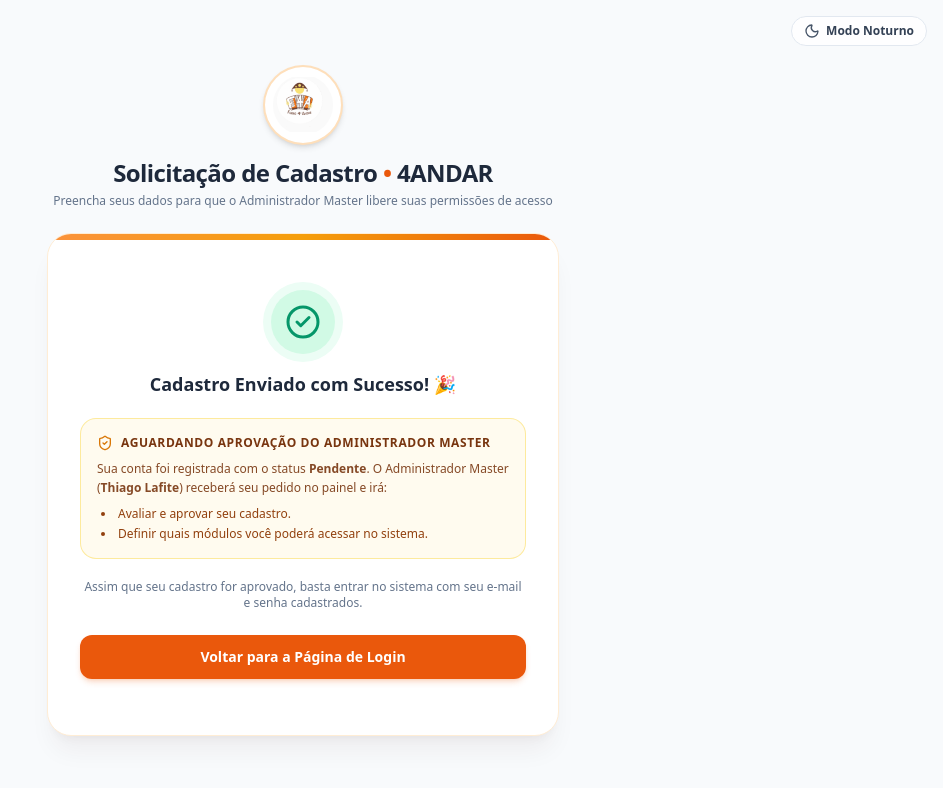
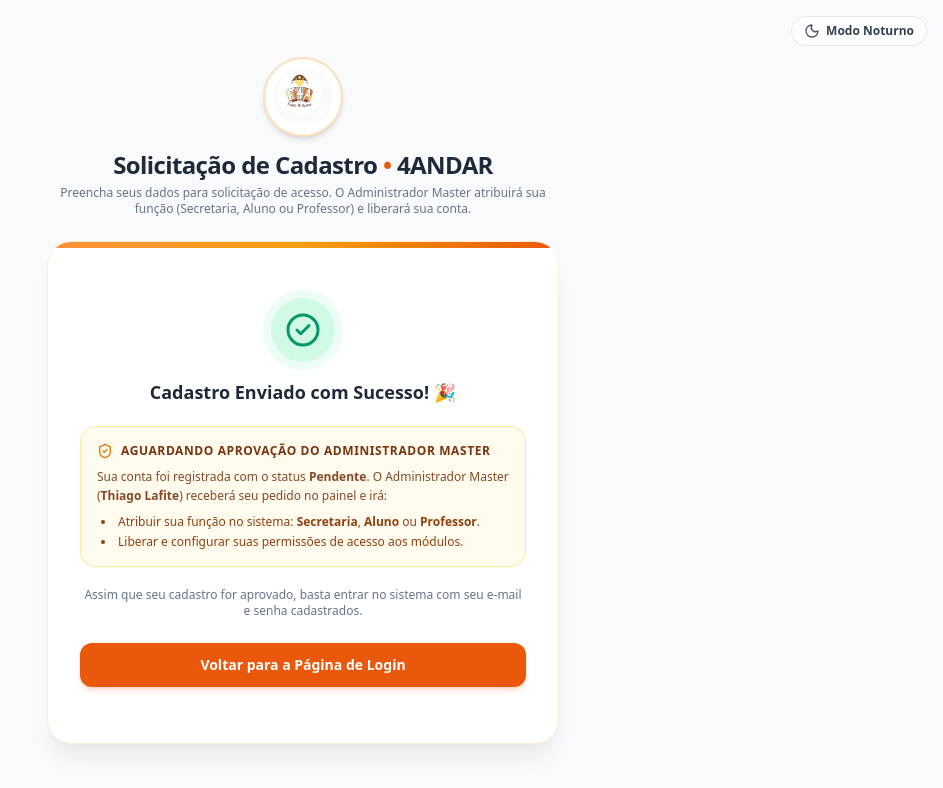
Before and after one commit to thiagolafite/4ANDAR, a React (Vite) app in the folder client/: page /cadastro in a window 1280 px wide. Both pictures are taken after typing "Sample", "name@example.com", "Sample", "Sample123", "Sample123" into the empty fields and a click on the button "Enviar Solicitação de Cadastro". Shown: the top 788 px of the page, without its empty margins (337-1280 px from the left). Built offline with nearby package versions, Linux system fonts and the light colour scheme; no server answers.

Commit message:
feat: remover selecao de cargo no cadastro e centralizar atribuicao (secretaria, aluno, professor) no usuario master

```diff
--- a/client/src/components/layout/Sidebar.tsx
+++ b/client/src/components/layout/Sidebar.tsx
@@ -46,8 +46,9 @@
   if (!currentUser) return null;
 
   const isMaster = Boolean(currentUser.is_master || currentUser.role === 'master' || currentUser.tipo_usuario === 'AdminMaster');
-  const isAluno = currentUser.role === 'aluno' || (!isMaster && currentUser.role !== 'professor' && currentUser.tipo_usuario === 'Aluno');
+  const isAluno = currentUser.role === 'aluno' || (!isMaster && currentUser.role !== 'professor' && currentUser.role !== 'secretaria' && currentUser.tipo_usuario === 'Aluno');
   const isProfessor = currentUser.role === 'professor';
+  const isSecretaria = currentUser.role === 'secretaria';
 
   const isItemActive = (to: string) => {
     if (to.includes('?')) {
--- a/client/src/components/modals/GlobalSearchModal.tsx
+++ b/client/src/components/modals/GlobalSearchModal.tsx
@@ -14,7 +14,7 @@
   } = useApp();
 
   const isMaster = Boolean(currentUser.is_master || currentUser.role === 'master' || currentUser.tipo_usuario === 'AdminMaster');
-  const isAluno = currentUser.role === 'aluno' || (!isMaster && currentUser.role !== 'professor' && currentUser.tipo_usuario === 'Aluno');
+  const isAluno = currentUser.role === 'aluno' || (!isMaster && currentUser.role !== 'professor' && currentUser.role !== 'secretaria' && currentUser.tipo_usuario === 'Aluno');
 
   const [query, setQuery] = useState('');
   const inputRef = useRef<HTMLInputElement>(null);
--- a/client/src/components/modals/StudentDetailsModal.tsx
+++ b/client/src/components/modals/StudentDetailsModal.tsx
@@ -35,7 +35,7 @@
   } = useApp();
 
   const isMaster = Boolean(currentUser?.is_master || currentUser?.role === 'master' || currentUser?.tipo_usuario === 'AdminMaster');
-  const isAluno = currentUser?.role === 'aluno' || (!isMaster && currentUser?.role !== 'professor' && currentUser?.tipo_usuario === 'Aluno');
+  const isAluno = currentUser?.role === 'aluno' || (!isMaster && currentUser?.role !== 'professor' && currentUser?.role !== 'secretaria' && currentUser?.tipo_usuario === 'Aluno');
 
   const [activeTab, setActiveTab] = useState<'dados' | 'pagamentos' | 'presencas' | 'nivelamento'>('dados');
   const [formData, setFormData] = useState<Aluno | null>(null);
--- a/client/src/context/AppContext.tsx
+++ b/client/src/context/AppContext.tsx
@@ -571,7 +571,7 @@
         }
         const mappedUser = {
           ...data.user,
-          tipo_usuario: data.user.tipo_usuario || (data.user.is_master || data.user.role === 'master' ? 'AdminMaster' : (data.user.role === 'professor' || data.user.role === 'admin' ? 'Equipe' : 'Aluno'))
+          tipo_usuario: data.user.tipo_usuario || (data.user.is_master || data.user.role === 'master' ? 'AdminMaster' : (data.user.role === 'professor' || data.user.role === 'admin' || data.user.role === 'secretaria' ? 'Equipe' : 'Aluno'))
         };
         setToken(data.token);
         setCurrentUserState(mappedUser);
@@ -661,18 +661,18 @@
         return { success: false, error: 'Este e-mail já está cadastrado no sistema.' };
       }
 
-      const role: UserRole = userData.cargo_pretendido === 'professor' ? 'professor' : userData.cargo_pretendido === 'admin' ? 'admin' : 'aluno';
+      const role: UserRole = 'pendente';
       const novoUsuario: User = {
         id: 'usr_' + Date.now(),
         nome: userData.nome.trim(),
         email: cleanEmail,
         telefone: userData.telefone || '',
-        role,
-        tipo_usuario: role === 'aluno' ? 'Aluno' : 'Equipe',
+        role: 'pendente',
+        tipo_usuario: 'Aluno',
         status: 'pendente',
         is_master: false,
-        permissoes: role === 'aluno' ? { alunos: { view: true }, cronograma: { view: true }, presenca: { checkin: true } } : { alunos: { view: true } },
-        cargo_pretendido: userData.cargo_pretendido,
+        permissoes: { alunos: { view: false } },
+        cargo_pretendido: userData.cargo_pretendido || 'Pendente (Aguardando Classificação do Master)',
         data_cadastro: new Date().toISOString()
       };
 
@@ -711,7 +711,7 @@
     // 3. O nivelamento dele
     // 4. Marcar presença na aula
     // Qualquer outro acesso é restrito para Master e Professor
-    const isAluno = currentUser.role === 'aluno' || currentUser.tipo_usuario === 'Aluno';
+    const isAluno = currentUser.role === 'aluno' || (!currentUser.is_master && currentUser.role !== 'master' && currentUser.role !== 'professor' && currentUser.role !== 'secretaria' && currentUser.role !== 'admin' && currentUser.tipo_usuario === 'Aluno');
     if (isAluno) {
       if (module === 'eventos') return true;
       if (module === 'aulas' && (action === 'view_own' || !action)) return true;
--- a/client/src/pages/AvisosPage.tsx
+++ b/client/src/pages/AvisosPage.tsx
@@ -25,7 +25,7 @@
 
   const isMaster = Boolean(currentUser.is_master || currentUser.role === 'master' || currentUser.tipo_usuario === 'AdminMaster');
   const isProfessor = currentUser.role === 'professor' || currentUser.tipo_usuario === 'Equipe';
-  const isAluno = currentUser.role === 'aluno' || (!isMaster && !isProfessor && currentUser.tipo_usuario === 'Aluno');
+  const isAluno = currentUser.role === 'aluno' || (!isMaster && !isProfessor && currentUser.role !== 'secretaria' && currentUser.tipo_usuario === 'Aluno');
 
   const canManage = isMaster || isProfessor || hasPermission('avisos', 'manage');
 
--- a/client/src/pages/CadastroPage.tsx
+++ b/client/src/pages/CadastroPage.tsx
@@ -1,7 +1,7 @@
 import React, { useState } from 'react';
 import { useNavigate, Link } from 'react-router-dom';
 import { useApp } from '../context/AppContext';
-import { User, Mail, Lock, Phone, Briefcase, CheckCircle2, AlertCircle, ArrowLeft, ShieldCheck, Eye, EyeOff, Moon, Sun } from 'lucide-react';
+import { User, Mail, Lock, Phone, CheckCircle2, AlertCircle, ArrowLeft, ShieldCheck, Eye, EyeOff, Moon, Sun } from 'lucide-react';
 
 export const CadastroPage: React.FC = () => {
   const navigate = useNavigate();
@@ -10,7 +10,6 @@
   const [nome, setNome] = useState('');
   const [email, setEmail] = useState('');
   const [telefone, setTelefone] = useState('');
-  const [cargoPretendido, setCargoPretendido] = useState('Aluno');
   const [senha, setSenha] = useState('');
   const [confirmSenha, setConfirmSenha] = useState('');
   const [showPassword, setShowPassword] = useState(false);
@@ -42,7 +41,7 @@
       nome: nome.trim(),
       email: email.trim().toLowerCase(),
       telefone: telefone.trim(),
-      cargo_pretendido: cargoPretendido,
+      cargo_pretendido: 'Aguardando Classificação do Master',
       senha
     });
     setLoading(false);
@@ -87,7 +86,7 @@
             Solicitação de Cadastro <span className="text-brand-600">•</span> 4ANDAR
           </h1>
           <p className="text-xs text-slate-500 mt-1 font-medium">
-            Preencha seus dados para que o Administrador Master libere suas permissões de acesso
+            Preencha seus dados para solicitação de acesso. O Administrador Master atribuirá sua função (Secretaria, Aluno ou Professor) e liberará sua conta.
           </p>
         </div>
 
@@ -115,8 +114,8 @@
                   Sua conta foi registrada com o status <strong>Pendente</strong>. O Administrador Master (<strong>Thiago Lafite</strong>) receberá seu pedido no painel e irá:
                 </p>
                 <ul className="text-xs text-amber-800 list-disc list-inside space-y-1 pl-1">
-                  <li>Avaliar e aprovar seu cadastro.</li>
-                  <li>Definir quais módulos você poderá acessar no sistema.</li>
+                  <li>Atribuir sua função no sistema: <strong>Secretaria</strong>, <strong>Aluno</strong> ou <strong>Professor</strong>.</li>
+                  <li>Liberar e configurar suas permissões de acesso aos módulos.</li>
                 </ul>
               </div>
 
@@ -182,8 +181,6 @@
                 </div>
               </div>
 
-              {/* Telefone & Perfil em 2 Colunas */}
-              <div className="grid grid-cols-1 sm:grid-cols-2 gap-3">
               {/* Telefone */}
               <div>
                 <label className="block text-xs font-bold uppercase tracking-wider text-slate-700 mb-1">
@@ -200,28 +197,6 @@
                     placeholder="(11) 99999-9999"
                     className="w-full pl-10 pr-3 py-2 rounded-xl border border-slate-200 bg-slate-50/50 text-sm text-slate-800 focus:outline-none focus:ring-2 focus:ring-brand-500 focus:bg-white"
                   />
-                  </div>
-                </div>
-
-                {/* Perfil Pretendido */}
-                <div>
-                  <label className="block text-xs font-bold uppercase tracking-wider text-slate-700 mb-1">
-                    Perfil Pretendido
-                  </label>
-                  <div className="relative">
-                    <div className="absolute inset-y-0 left-0 pl-3.5 flex items-center pointer-events-none text-slate-400">
-                      <Briefcase className="h-4 w-4" />
-                    </div>
-                    <select
-                      value={cargoPretendido}
-                      onChange={(e) => setCargoPretendido(e.target.value)}
-                      className="w-full pl-10 pr-3 py-2 rounded-xl border border-slate-200 bg-slate-50/50 text-sm text-slate-800 focus:outline-none focus:ring-2 focus:ring-brand-500 focus:bg-white"
-                    >
-                      <option value="Aluno">Aluno</option>
-                      <option value="Professor">Professor / Instrutor</option>
-                      <option value="Administrador">Administrativo / Secretaria</option>
-                    </select>
-                  </div>
                 </div>
               </div>
 
@@ -275,7 +250,7 @@
 
               {/* Informative Note */}
               <div className="rounded-xl bg-orange-50/70 border border-orange-200/60 p-3 text-[11px] text-slate-600 leading-relaxed">
-                ℹ️ <strong>Como funciona a liberação:</strong> Ao enviar seu cadastro, ele ficará pendente até que o <strong>Administrador Master (Thiago Lafite)</strong> aprove e configure as permissões da sua conta.
+                ℹ️ <strong>Como funciona a liberação:</strong> Ao enviar seu cadastro, ele ficará pendente até que o <strong>Administrador Master (Thiago Lafite)</strong> aprove e defina sua atribuição (Secretaria, Aluno ou Professor) e configure suas permissões.
               </div>
 
               {/* Submit */}
--- a/client/src/pages/DashboardPage.tsx
+++ b/client/src/pages/DashboardPage.tsx
@@ -46,7 +46,7 @@
 
   const navigate = useNavigate();
   const isMaster = Boolean(currentUser.is_master || currentUser.role === 'master' || currentUser.tipo_usuario === 'AdminMaster');
-  const isAluno = currentUser.role === 'aluno' || (!isMaster && currentUser.role !== 'professor' && currentUser.tipo_usuario === 'Aluno');
+  const isAluno = currentUser.role === 'aluno' || (!isMaster && currentUser.role !== 'professor' && currentUser.role !== 'secretaria' && currentUser.tipo_usuario === 'Aluno');
   const isEquipe = !isAluno;
 
   // Safe alunoLogado fallback when database is empty
--- a/client/src/pages/UsuariosPage.tsx
+++ b/client/src/pages/UsuariosPage.tsx
@@ -44,7 +44,7 @@
   // Modal State for Approving / Editing Permissions
   const [selectedUser, setSelectedUser] = useState<User | null>(null);
   const [modalMode, setModalMode] = useState<'approve' | 'edit'>('approve');
-  const [selectedPreset, setSelectedPreset] = useState<'aluno' | 'professor' | 'admin' | 'full' | 'custom'>('aluno');
+  const [selectedPreset, setSelectedPreset] = useState<'aluno' | 'professor' | 'secretaria' | 'full' | 'custom'>('aluno');
   const [editRole, setEditRole] = useState<UserRole>('aluno');
   const [editCargo, setEditCargo] = useState('Aluno');
   const [editPerms, setEditPerms] = useState<PermissoesUsuario>({});
@@ -83,8 +83,10 @@
 
     if (user.role === 'professor' || /prof/i.test(user.cargo_pretendido || '')) {
       setSelectedPreset('professor');
-    } else if (user.role === 'admin' || /secretar|admin/i.test(user.cargo_pretendido || '')) {
-      setSelectedPreset('admin');
+    } else if (user.role === 'secretaria' || /secretar/i.test(user.cargo_pretendido || '')) {
+      setSelectedPreset('secretaria');
+    } else if (user.role === 'admin' || /admin/i.test(user.cargo_pretendido || '')) {
+      setSelectedPreset('secretaria');
     } else {
       setSelectedPreset('aluno');
       if (mode === 'approve' && (!user.permissoes || Object.keys(user.permissoes).length === 0)) {
@@ -94,7 +96,7 @@
   };
 
   // Quick Preset Helper
-  const applyPreset = (preset: 'aluno' | 'professor' | 'admin' | 'full') => {
+  const applyPreset = (preset: 'aluno' | 'professor' | 'secretaria' | 'full') => {
     setSelectedPreset(preset);
     if (preset === 'aluno') {
       setEditRole('aluno');
@@ -113,7 +115,7 @@
         equipe: { view: false, manage: false },
         usuarios: { view: false, manage: false, approve: false }
       });
-      showToast('Predefinição de Aluno selecionada e aplicada com sucesso!', 'info');
+      showToast('Função de Aluno selecionada!', 'info');
     } else if (preset === 'professor') {
       setEditRole('professor');
       setEditCargo('Professor / Instrutor');
@@ -131,25 +133,25 @@
         equipe: { view: true, manage: false },
         usuarios: { view: false, manage: false, approve: false }
       });
-      showToast('Predefinição de Professor aplicada!', 'info');
-    } else if (preset === 'admin') {
-      setEditRole('admin');
-      setEditCargo('Administrativo / Secretaria');
+      showToast('Função de Professor selecionada!', 'info');
+    } else if (preset === 'secretaria') {
+      setEditRole('secretaria');
+      setEditCargo('Secretaria / Administrativo');
       setEditPerms({
         all: false,
         dashboard: { view: true },
         alunos: { view: true, create: true, edit: true, delete: false },
-        cronograma: { view: true, edit: true, import_excel: true },
+        cronograma: { view: true, edit: false, import_excel: false },
         presenca: { view: true, checkin: true, manage: true },
         pagamentos: { view: true, manage: true, export: true },
-        nivelamento: { view: true, evaluate: true, schedule: true },
+        nivelamento: { view: true, evaluate: false, schedule: true },
         aulas: { view: true, manage: true },
         eventos: { view: true, manage: true },
         avisos: { view: true, manage: true },
         equipe: { view: true, manage: false },
         usuarios: { view: false, manage: false, approve: false }
       });
-      showToast('Predefinição de Administrativo aplicada!', 'info');
+      showToast('Função de Secretaria selecionada!', 'info');
     } else if (preset === 'full') {
       setEditRole('admin');
       setEditCargo('Coordenador Geral');
@@ -427,7 +429,7 @@
                         <div>
                           <h4 className="text-sm font-bold text-slate-800">{user.nome}</h4>
                           <span className="inline-block mt-0.5 px-2 py-0.5 rounded-md bg-amber-100 text-amber-800 text-[10px] font-bold">
-                            Interesse: {user.cargo_pretendido || 'Aluno'}
+                            {user.cargo_pretendido ? `Classificação: ${user.cargo_pretendido}` : 'Aguardando Atribuição do Master'}
                           </span>
                         </div>
                       </div>
@@ -462,7 +464,7 @@
                         className="flex-1 py-2 px-3 rounded-xl bg-gradient-to-r from-emerald-600 to-teal-600 hover:from-emerald-700 hover:to-teal-700 text-white text-xs font-bold shadow-xs flex items-center justify-center gap-1.5 transition-all cursor-pointer"
                       >
                         <CheckCircle className="h-4 w-4" />
-                        <span>Aprovar & Definir Acessos</span>
+                        <span>Aprovar & Atribuir Função</span>
                       </button>
 
                       <button
@@ -547,6 +549,13 @@
                           <div className="mt-1">
                             <span className="inline-flex items-center gap-1 text-[10px] font-bold text-blue-700 bg-blue-50 px-2 py-0.5 rounded border border-blue-200">
                               👨‍🏫 Membro da Equipe
+                            </span>
+                          </div>
+                        )}
+                        {user.role === 'secretaria' && (
+                          <div className="mt-1">
+                            <span className="inline-flex items-center gap-1 text-[10px] font-bold text-purple-700 bg-purple-50 px-2 py-0.5 rounded border border-purple-200">
+                              📋 Secretaria da Escola
                             </span>
                           </div>
                         )}
@@ -784,9 +793,9 @@
 
                   <button
                     type="button"
-                    onClick={() => applyPreset('admin')}
+                    onClick={() => applyPreset('secretaria')}
                     className={`p-3 rounded-2xl border text-left text-xs font-semibold transition-all cursor-pointer relative ${
-                      selectedPreset === 'admin'
+                      selectedPreset === 'secretaria'
                         ? 'border-brand-500 bg-orange-50/90 shadow-md ring-2 ring-brand-500/20 text-brand-950 font-bold'
                         : 'border-slate-200 hover:border-brand-300 hover:bg-orange-50/30 text-slate-700'
                     }`}
@@ -795,14 +804,14 @@
                       <span className="text-brand-600 font-extrabold text-sm flex items-center gap-1.5">
                         📋 Secretaria
                       </span>
-                      {selectedPreset === 'admin' && (
+                      {selectedPreset === 'secretaria' && (
                         <span className="px-1.5 py-0.5 rounded-full bg-brand-600 text-white text-[9px] font-black uppercase tracking-wider">
                           Ativo
                         </span>
                       )}
                     </div>
                     <div className="text-[11px] text-slate-500 font-normal leading-tight">
-                      Alunos, Pagamentos & Grade
+                      Alunos, Pagamentos & Eventos
                     </div>
                   </button>
 
@@ -850,25 +859,38 @@
 
                 <div>
                   <label className="block text-xs font-bold uppercase tracking-wider text-slate-700 mb-1">
-                    Tipo de Perfil Base
+                    Atribuir Perfil (Exclusivo Master)
                   </label>
                   <select
                     value={editRole}
                     onChange={(e) => {
                       const newRole = e.target.value as UserRole;
                       setEditRole(newRole);
-                      if (newRole === 'aluno') applyPreset('aluno');
+                      if (newRole === 'secretaria') applyPreset('secretaria');
+                      else if (newRole === 'aluno') applyPreset('aluno');
                       else if (newRole === 'professor') applyPreset('professor');
-                      else if (newRole === 'admin') applyPreset('admin');
                     }}
-                    className="w-full px-3 py-2 rounded-xl border border-slate-200 text-xs text-slate-800 focus:outline-none focus:ring-2 focus:ring-brand-500"
+                    className="w-full px-3 py-2 rounded-xl border border-slate-200 text-xs text-slate-800 font-bold focus:outline-none focus:ring-2 focus:ring-brand-500"
                   >
-                    <option value="aluno">Aluno</option>
-                    <option value="professor">Professor / Equipe</option>
-                    <option value="admin">Administrador / Coordenação</option>
+                    <option value="secretaria">📋 Secretaria (Alunos, Pagamentos & Eventos)</option>
+                    <option value="aluno">🎓 Aluno (Portal do Aluno)</option>
+                    <option value="professor">👨‍🏫 Professor (Aulas & Chamadas)</option>
                   </select>
                 </div>
               </div>
+
+              {/* Informação do Perfil de Secretaria */}
+              {editRole === 'secretaria' && (
+                <div className="rounded-2xl bg-purple-50 border border-purple-200 p-4 text-xs text-purple-800 flex items-start gap-3">
+                  <CheckCircle className="h-5 w-5 text-purple-600 shrink-0 mt-0.5" />
+                  <div>
+                    <span className="font-bold text-sm text-purple-900">Função de Secretaria / Administrativo:</span>
+                    <p className="text-xs text-purple-700 mt-1 leading-relaxed">
+                      Ao salvar este usuário como Secretaria, ele terá acesso direto aos módulos de <strong>Alunos</strong> (cadastros e matrículas), <strong>Pagamentos</strong> (mensalidades e baixas financeiras), <strong>Presença</strong>, <strong>Agendamento de Nivelamentos</strong>, <strong>Aulas</strong> e <strong>Eventos</strong>. A gestão de contas de usuários permanece restrita exclusivamente a você, Master.
+                    </p>
+                  </div>
+                </div>
+              )}
 
               {/* Informação de Sincronização Automática */}
               {editRole === 'aluno' && (
--- a/client/src/types/index.ts
+++ b/client/src/types/index.ts
@@ -2,9 +2,9 @@
 
 export type PapelDanca = 'Condutor' | 'Conduzido' | 'Ambos';
 
-export type TipoUsuario = 'Equipe' | 'Aluno' | 'AdminMaster';
+export type TipoUsuario = 'Equipe' | 'Aluno' | 'AdminMaster' | 'Secretaria';
 
-export type UserRole = 'master' | 'admin' | 'professor' | 'aluno';
+export type UserRole = 'master' | 'admin' | 'professor' | 'secretaria' | 'aluno' | 'pendente';
 
 export type UserStatus = 'pendente' | 'aprovado' | 'rejeitado' | 'bloqueado';
 
```
Also changed, not shown: 2 other files (tests, documents, lock files or other folders). Lines whose indentation alone changed are shown as unchanged.
